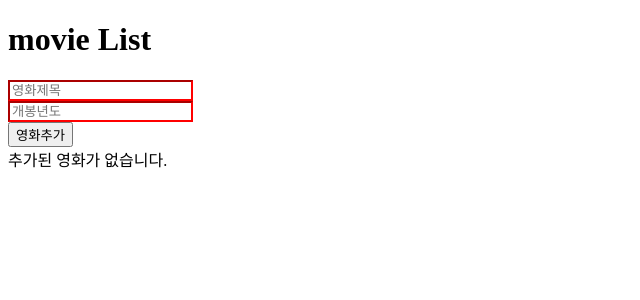
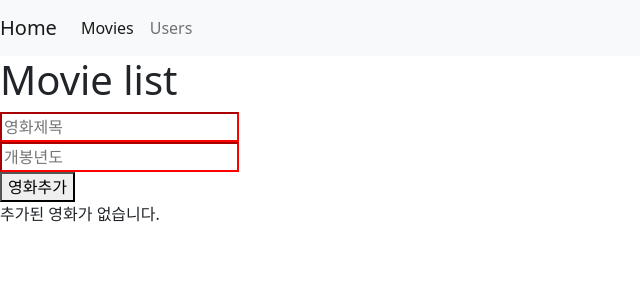
Before and after one commit to yjh-1008/ReactBasic, a React (Create React App) app: page /movies in a window 1280 px wide. Shown: the top 300 px of the page, without its empty margins (0-640 px from the left). Built offline with nearby package versions, Linux system fonts and the light colour scheme.

Commit message:
React router

```diff
--- a/package.json
+++ b/package.json
@@ -8,6 +8,7 @@
     "@testing-library/user-event": "^13.5.0",
     "react": "^17.0.2",
     "react-dom": "^17.0.2",
+    "react-router-dom": "^5.2.0",
     "react-scripts": "5.0.0",
     "web-vitals": "^2.1.2"
   },
--- a/public/index.html
+++ b/public/index.html
@@ -9,6 +9,7 @@
       name="description"
       content="Web site created using create-react-app"
     />
+    <link rel="stylesheet" href="https://cdn.jsdelivr.net/npm/bootstrap@5.1.3/dist/css/bootstrap.min.css" integrity="sha384-1BmE4kWBq78iYhFldvKuhfTAU6auU8tT94WrHftjDbrCEXSU1oBoqyl2QvZ6jIW3" crossorigin="anonymous">
     <link rel="apple-touch-icon" href="%PUBLIC_URL%/logo192.png" />
     <!--
       manifest.json provides metadata used when your web app is installed on a
--- a/src/App.js
+++ b/src/App.js
@@ -3,6 +3,8 @@
 import Counter from './componets/Counter.js';
 import Movie from './componets/Movie.js';
 import MovieForm from './componets/MovieForm';
+import Navbar from './componets/Navbar';
+import { BrowserRouter,Route, Link,Switch,Routes } from "react-router-dom"
 function App() {
   const [movies,setMovies]= useState([]);
   const removeMovie=(id)=>{
@@ -26,11 +28,26 @@
     ]);
   };
    return(
-   <div className="App">
-   <h1>movie List</h1>
-   <MovieForm addMovie={addMovie}/>
-   {renderMovies}
-  </div>
+     <BrowserRouter>
+      <div className="App">
+        <Navbar />
+        <Switch>
+          <Route path="/movies">
+              <h1>Movie list</h1>
+              <MovieForm addMovie={addMovie} />
+              {renderMovies}
+          </Route>
+
+          <Route path="/users">
+              <h1>Users</h1>
+          </Route>
+
+          <Route path="/">
+              <h1>Home</h1>
+          </Route>
+        </Switch>
+    </div>
+  </BrowserRouter>
  );
 }
 
--- /dev/null
+++ b/src/componets/Navbar.js
@@ -0,0 +1,35 @@
+import React from 'react';
+import { Link, NavLink } from "react-router-dom";
+const Navbar = () => {
+    return (
+        <nav className="navbar navbar-expand-sm navbar-light bg-light">
+            <Link className="navbar-brand" to="/">Home</Link>
+            <button className="navbar-toggler" type="button" data-toggle="collapse" data-target="#navbarNav" aria-controls="navbarNav" aria-expanded="false" aria-label="Toggle navigation">
+                <span className="navbar-toggler-icon"></span>
+            </button>
+            <div className="collapse navbar-collapse" id="navbarNav">
+                <ul className="navbar-nav">
+                    <li className="nav-item">
+                        <NavLink
+                         className="nav-link"
+                          to="/movies"
+                          activeClassName='active'
+                          >
+                            Movies
+                        </NavLink>
+                    </li>
+                    <li className="nav-item">
+                        <NavLink
+                         className="nav-link"
+                         to="/users"
+                        activeClassName='active'>
+                            Users
+                        </NavLink>
+                    </li>
+                </ul>
+            </div>
+        </nav>
+    );
+}
+
+export default Navbar;
--- a/src/componets/inputField.js
+++ b/src/componets/inputField.js
@@ -8,7 +8,7 @@
     errorMessage
     })=>{
     return(
-    <div>
+    <>
         <input
             style={{borderColor:'red'}}
             type={type}
@@ -17,7 +17,7 @@
             onChange={onChange}
         ></input><br/>
         <div style={{color:'red'}}>{errorMessage}</div>
-    </div>
+    </>
     );
 };
 
```
Also changed, not shown: 1 other file (tests, documents, lock files or other folders).
